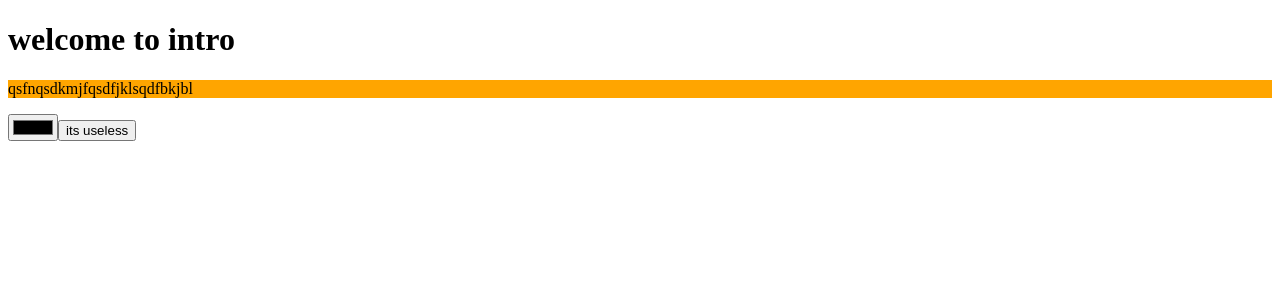
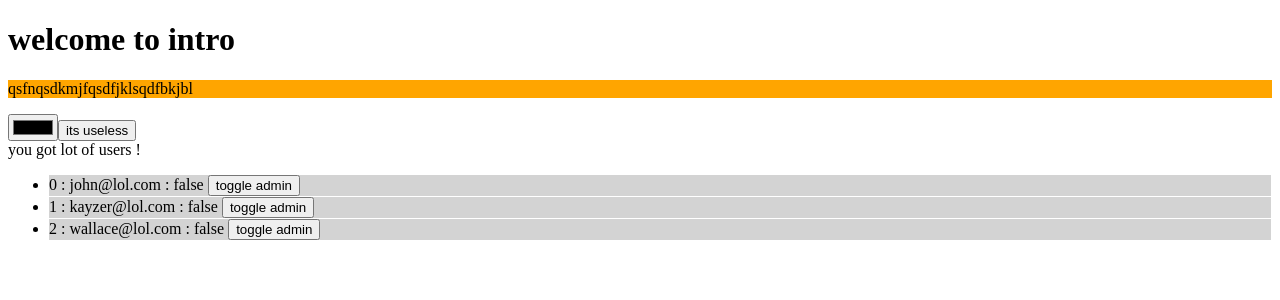
Before and after one commit to fromnowhereuser/intro, an Angular app: page / in a window 1280 px wide. Shown: the top 300 px of the page. Built offline with nearby package versions, Linux system fonts and the light colour scheme.

Commit message:
directive ok

```diff
--- a/src/app/app.component.html
+++ b/src/app/app.component.html
@@ -7,6 +7,9 @@
 
 <button>its useless</button>
 
+<!-- Ajouter users dans les exports !!! -->
+<app-users></app-users>
+
 <!--
 <button (click)="handleClickEvent($event)">click me</button>
 <button (click)="handleShowValue(input1)">show value</button> -->
--- /dev/null
+++ b/src/app/models/user.model.ts
@@ -0,0 +1,14 @@
+export class User {
+    public isAdmin: boolean = false;
+
+    constructor(
+        public id: number,
+        public email: string,
+    ) {
+        this.isAdmin = false;
+    }
+
+    toggleAdmin() {
+        this.isAdmin = !this.isAdmin;
+    }
+}
--- a/src/app/modules/user/user.module.ts
+++ b/src/app/modules/user/user.module.ts
@@ -12,7 +12,7 @@ import { UsersComponent } from './users/users.component';
     CommonModule
   ],
   exports: [
-    UserComponent
+    UsersComponent
   ]
 })
 export class UserModule { }
--- a/src/app/modules/user/users/users.component.html
+++ b/src/app/modules/user/users/users.component.html
@@ -1 +1,14 @@
-<p>users works!</p>
+<div>
+    <div [ngSwitch]="users.length">
+        <div *ngSwitchCase="0">no user yet, sorry</div>
+        <div *ngSwitchCase="1">only one user</div>
+        <div *ngSwitchDefault>you got lot of users !</div>
+    </div>
+
+    <ul>
+        <li *ngFor="let user of users" class="user" [ngClass]="{'user-admin': user.isAdmin}">
+            {{user.id}} : {{user.email}} : {{user.isAdmin}}
+            <button (click)="user.toggleAdmin()">toggle admin</button>
+        </li>
+    </ul>
+</div>
--- a/src/app/modules/user/users/users.component.scss
+++ b/src/app/modules/user/users/users.component.scss
@@ -0,0 +1,8 @@
+.user {
+    background: lightgrey;
+    margin: 1px;
+}
+
+.user-admin {
+    background: yellowgreen;
+}
--- a/src/app/modules/user/users/users.component.ts
+++ b/src/app/modules/user/users/users.component.ts
@@ -1,4 +1,5 @@
 import { Component, OnInit } from '@angular/core';
+import { User } from 'src/app/models/user.model';
 
 @Component({
   selector: 'app-users',
@@ -7,7 +8,13 @@ import { Component, OnInit } from '@angular/core';
 })
 export class UsersComponent implements OnInit {
 
-  constructor() { }
+  users = new Array<User>();
+
+  constructor() {
+    this.users.push(new User(0, 'john@lol.com'));
+    this.users.push(new User(1, 'kayzer@lol.com'));
+    this.users.push(new User(2, 'wallace@lol.com'));
+  }
 
   ngOnInit(): void {
   }
```
Also changed, not shown: 2 other files (tests, documents, lock files or other folders).
